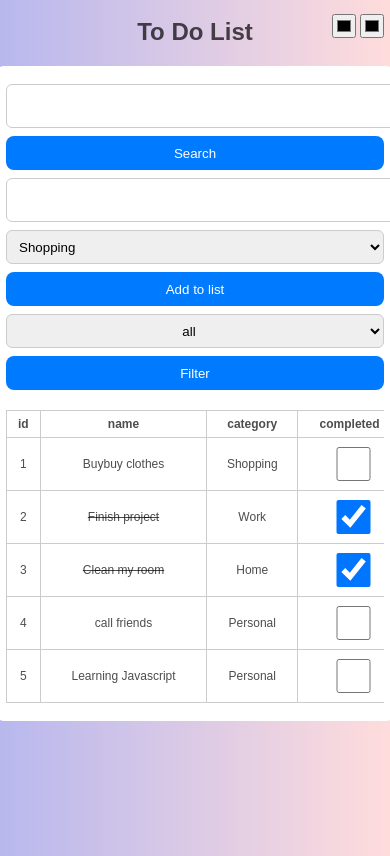
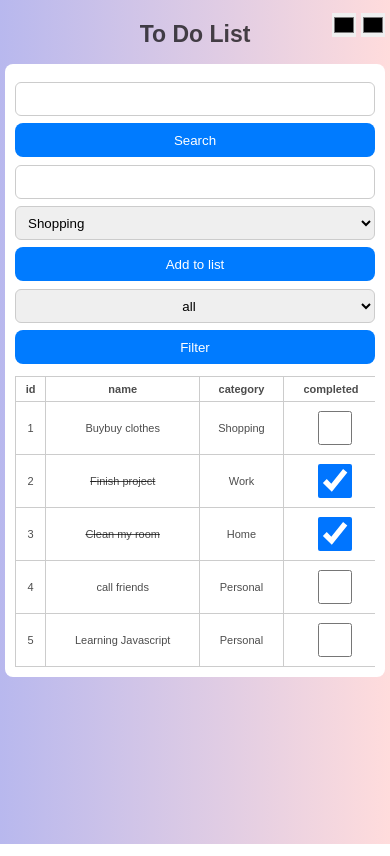
Before and after one commit to aisatajik/toDOlist, a plain HTML site: page index.html in a window 390 px wide. Drawn offline with Linux system fonts and the light colour scheme.

Commit message:
Update style.css

````diff
--- a/style.css
+++ b/style.css
@@ -1,11 +1,15 @@
-```css * {
+* {
   box-sizing: border-box;
 }
 
 body {
   font-family: "Raleway", sans-serif;
   color: rgba(0, 0, 0, 0.7);
-  background: linear-gradient(to right, rgb(184, 184, 238), rgb(255, 220, 220));
+  background: linear-gradient(
+    to right,
+    rgb(184, 184, 238),
+    rgb(255, 220, 220)
+  );
   display: flex;
   flex-direction: column;
   align-items: center;
@@ -32,12 +36,17 @@ body {
 .color-inputs {
   position: absolute;
   right: 24px;
+  display: flex;
+  gap: 5px;
 }
 
 .color-inputs #color1,
 .color-inputs #color2 {
   width: 30px;
   height: 30px;
+  padding: 0;
+  border: none;
+  cursor: pointer;
 }
 
 /* ================================
@@ -71,6 +80,7 @@ body {
 
 .content input {
   flex: 1;
+  min-width: 0;
 }
 
 .content input,
@@ -92,7 +102,6 @@ body {
 .content button {
   border-radius: 8px;
   padding: 4px 8px;
-  outline: none;
   border: none;
   background-color: #007bff;
   color: white;
@@ -111,12 +120,12 @@ body {
 .table-wrapper {
   width: 100%;
   overflow-x: auto;
+  margin-top: 8px;
 }
 
 table {
   width: 100%;
   border-collapse: collapse;
-  margin: 8px 0;
 }
 
 td,
@@ -140,16 +149,18 @@ th {
 
 @media (max-width: 767px) {
   body {
+    width: 100%;
     padding: 8px;
+    overflow-x: hidden;
   }
 
   .header {
-    margin-bottom: 8px;
+    width: 100%;
   }
 
   .header h1 {
-    font-size: 26px;
-    margin: 12px 0;
+    font-size: 25px;
+    margin: 16px 0;
   }
 
   .color-inputs {
@@ -163,15 +174,22 @@ th {
     height: 24px;
   }
 
+  /* Content */
+
   .content {
     width: 100%;
     min-width: 0;
     padding: 12px;
+    border-radius: 8px;
   }
 
+  /* Form rows */
+
   .content > div:not(.table-wrapper) {
+    width: 100%;
     flex-direction: column;
-    gap: 8px;
+    gap: 7px;
+    margin: 8px 0;
   }
 
   .content input,
@@ -179,43 +197,45 @@ th {
   .content button {
     width: 100%;
     height: 36px;
+    min-width: 0;
   }
 
   .content input {
     flex: none;
   }
 
-  .content button {
-    min-width: 0;
+  #filter-category {
+    width: 100%;
+    flex: none;
   }
 
-  #filter-category {
-    flex: none;
-    width: 100%;
-  }
+  /* Table */
 
-  /* Only table scrolls horizontally */
   .table-wrapper {
     width: 100%;
+    max-width: 100%;
     overflow-x: auto;
-    margin-top: 12px;
+    overflow-y: hidden;
+    margin-top: 14px;
   }
 
   table {
-    min-width: 520px;
+    width: 100%;
+    min-width: 480px;
   }
 
   td,
   th {
-    padding: 7px 8px;
-    font-size: 13px;
+    padding: 7px 6px;
+    font-size: 12px;
     white-space: nowrap;
   }
 
   #table-body button {
     width: auto;
-    min-width: 70px;
+    min-width: 60px;
     height: 30px;
+    font-size: 12px;
   }
 }
 
@@ -226,11 +246,11 @@ th {
 
 @media (max-width: 480px) {
   body {
-    padding: 6px;
+    padding: 5px;
   }
 
   .header h1 {
-    font-size: 24px;
+    font-size: 23px;
   }
 
   .content {
@@ -243,20 +263,24 @@ th {
     height: 34px;
   }
 
+  .table-wrapper {
+    margin-top: 12px;
+  }
+
   table {
-    min-width: 500px;
+    min-width: 460px;
   }
 
   td,
   th {
-    padding: 6px;
-    font-size: 12px;
+    padding: 6px 5px;
+    font-size: 11px;
   }
 
   #table-body button {
-    min-width: 60px;
+    min-width: 55px;
     height: 28px;
-    font-size: 12px;
+    font-size: 11px;
   }
 }
 
@@ -289,8 +313,12 @@ th {
     height: 32px;
   }
 
+  .table-wrapper {
+    overflow-x: auto;
+  }
+
   table {
-    margin-top: 12px;
+    min-width: 600px;
   }
 
   td,
@@ -298,3 +326,14 @@ th {
     padding: 6px 10px;
   }
 }
+
+/* ================================
+   Desktop
+   1024px+
+================================ */
+
+@media (min-width: 1024px) {
+  table {
+    min-width: 0;
+  }
+}
````
